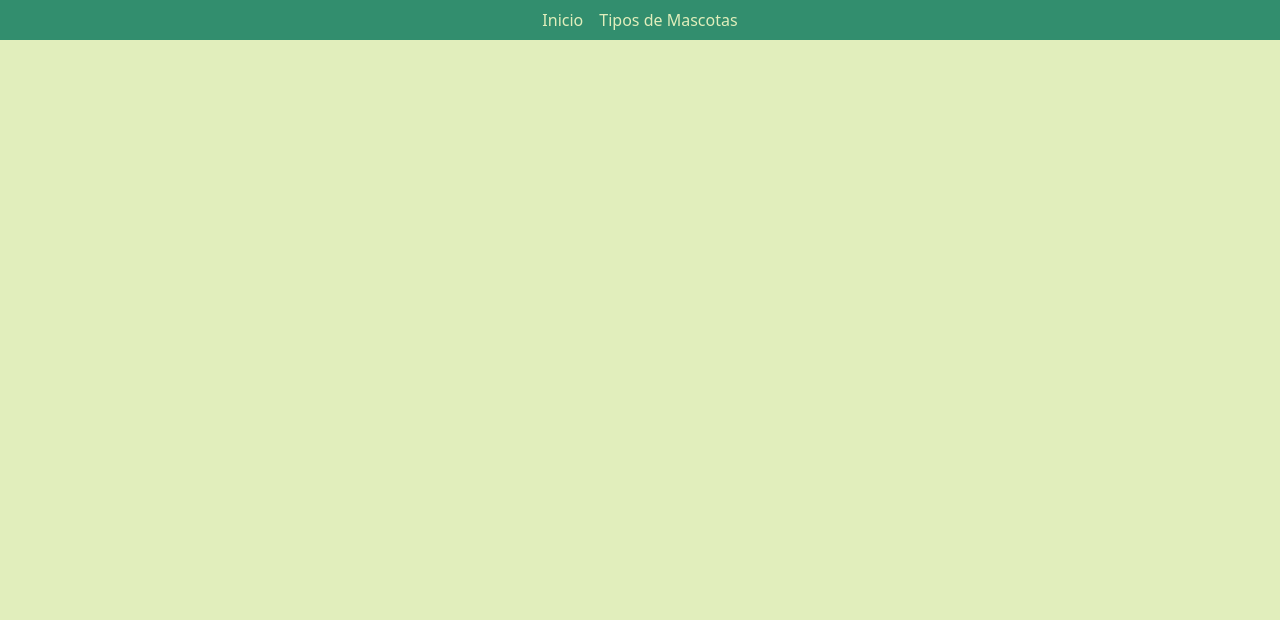
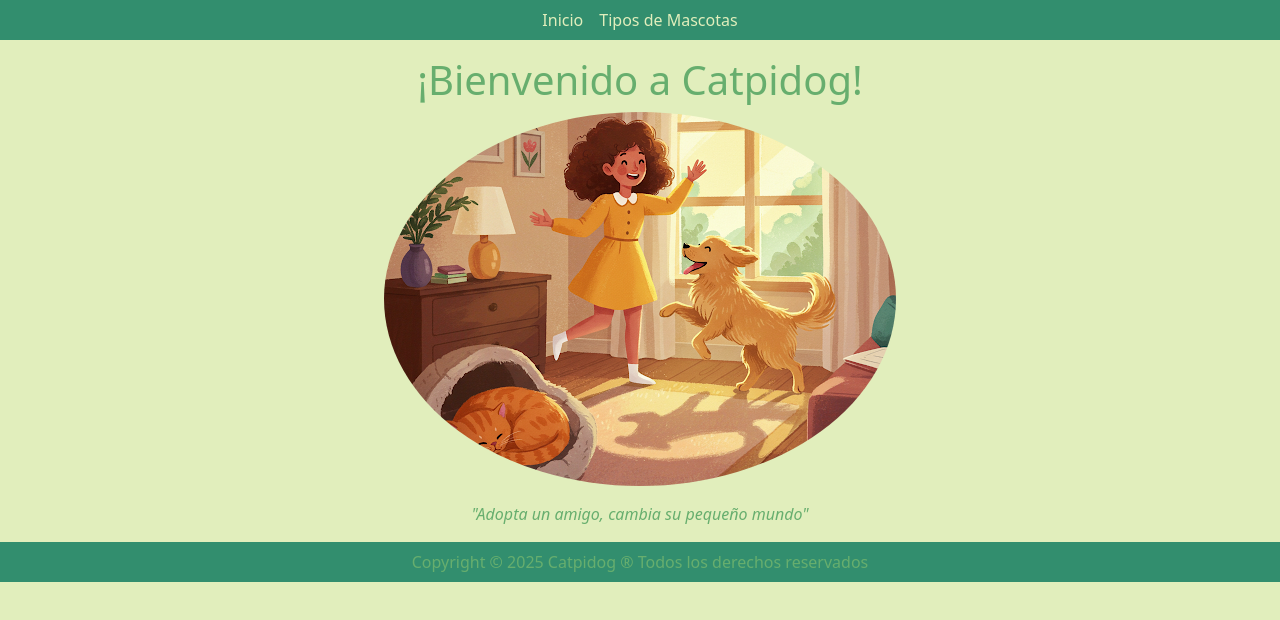
Before and after one commit to JuanMaAl/catpidog-vue, a Vue app: page / in a window 1280 px wide. Shown: the top 620 px of the page. Built offline with nearby package versions, Linux system fonts and the light colour scheme.

Commit message:
Add FootBar Component

```diff
--- a/src/App.vue
+++ b/src/App.vue
@@ -1,14 +1,19 @@
 <script setup>
   import NavBar from '@/components/NavBar.vue'
-
+  import FootBar from './components/FootBar.vue';
 </script>
 
 <template>
     <header>
         <NavBar></NavBar>
     </header>
+  <main>
+    <RouterView />
+  </main>
+  <footer>
+    <FootBar></FootBar>
+  </footer>
 
-  <RouterView />
 </template>
 
 <style scoped>
--- /dev/null
+++ b/src/components/FootBar.vue
@@ -0,0 +1,16 @@
+<template>
+    <nav class="navbar navbar-expand-sm navbar-dark gap-3 d-flex justify-content-center align-items-center">
+        <p class="m-0">Copyright &#169; 2025 Catpidog &#174; Todos los derechos reservados</p>
+    </nav>
+</template>
+
+<script setup>
+
+</script>
+
+<style scoped>
+    nav {
+        background-color: #328E6E;
+    }
+
+</style>
--- /dev/null
+++ b/src/components/MainTitle.vue
@@ -0,0 +1,9 @@
+<template>
+    <h1 class="text-center mt-3">{{ mainTitle }}</h1>
+</template>
+
+<script setup>
+    defineProps({
+        mainTitle: String,
+    })
+</script>
--- a/src/components/PicturesCarousel.vue
+++ b/src/components/PicturesCarousel.vue
@@ -44,7 +44,7 @@
   </template>
 
   <script setup>
-  import { defineProps } from 'vue';
+  //import { defineProps } from 'vue';
 
   // Prop name matches what's passed from parent component
   defineProps({
--- a/src/views/HomeView.vue
+++ b/src/views/HomeView.vue
@@ -1,9 +1,24 @@
 <script setup>
+import MainTitle from '@/components/MainTitle.vue';
+
 
 </script>
 
 <template>
-  <main>
+  <header>
+    <MainTitle mainTitle="¡Bienvenido a Catpidog!"></MainTitle>
+  </header>
+  <main class="d-flex flex-column justify-content-center align-items-center">
+    <div class="image-container">
+      <img src="/assets/home-main.png" class="rounded-circle">
+    </div>
+    <p class="text-center mt-3">
+      <em>
+        "Adopta un amigo, cambia su pequeño mundo"
+      </em>
+    </p>
+  </main>
+  <footer>
 
-  </main>
+  </footer>
 </template>
--- a/src/views/TiposDeMascotasView.vue
+++ b/src/views/TiposDeMascotasView.vue
@@ -6,6 +6,8 @@
     </main>
 
 </template>
+
+<!--ZONA DEL SCRIPT -->
 
 <script setup>
 import PicturesCarousel from '@/components/PicturesCarousel.vue'
@@ -41,7 +43,3 @@ onMounted(() => {
     cargarTiposDeMascotas()
 })
 </script>
-
-<style scoped>
-
-</style>
```
Also changed, not shown: public/assets/home-main.png (added).
